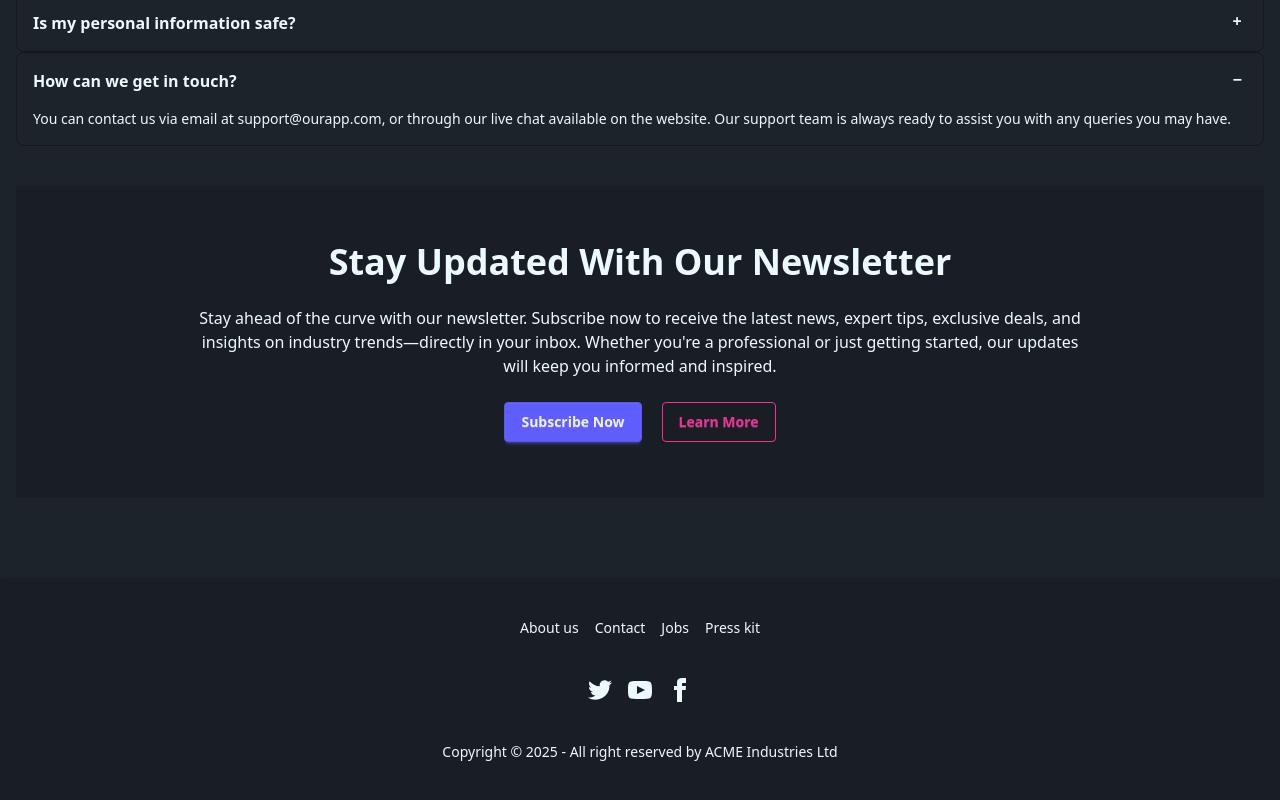
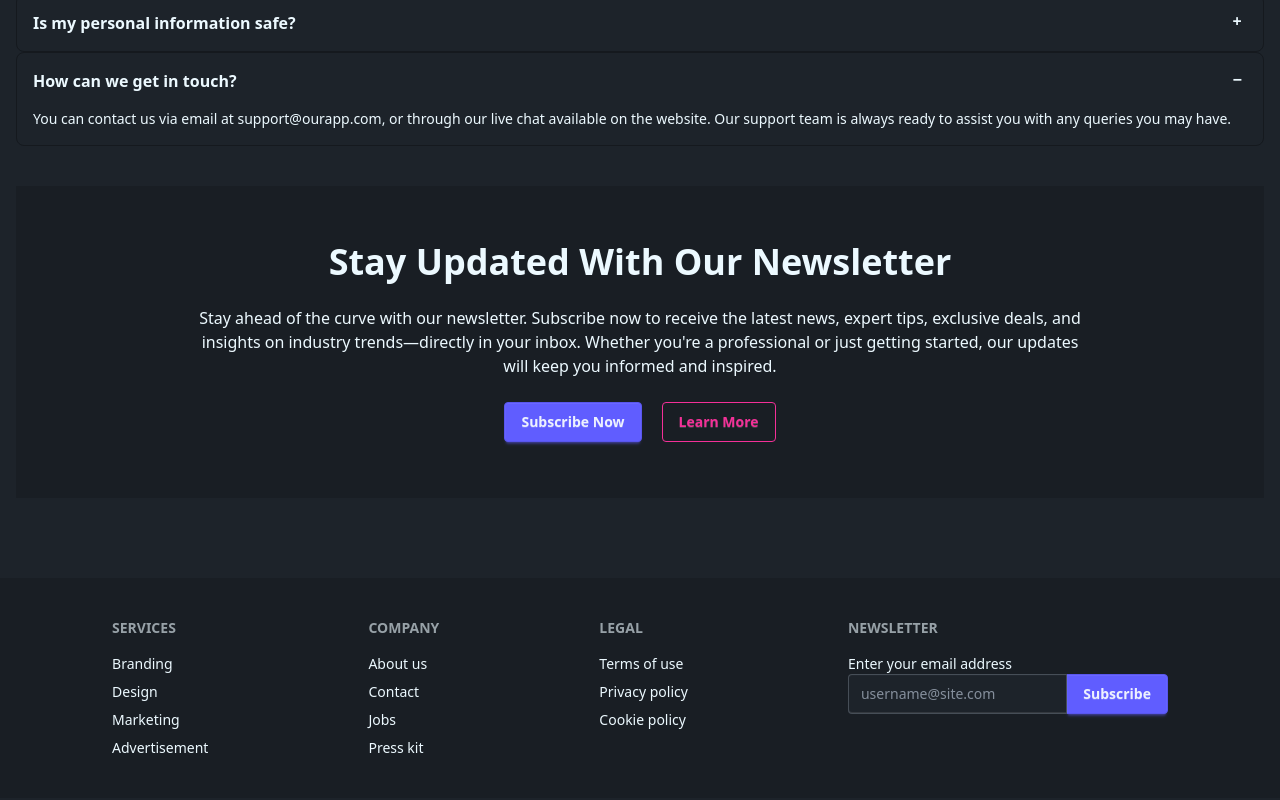
Before and after one commit to rubaiiyat/Nextify-Agency, a React (Vite) app: page / in a window 1280 px wide. Shown: the part 4127-4927 px from the top of the page. Built offline with nearby package versions, Linux system fonts and the light colour scheme.

Commit message:
add footer

```diff
--- a/src/Components/Footer.jsx
+++ b/src/Components/Footer.jsx
@@ -3,56 +3,41 @@ import React from "react";
 const Footer = () => {
   return (
     <div>
-      <footer className="footer footer-horizontal footer-center bg-base-200 text-base-content rounded p-10">
-        <nav className="grid grid-flow-col gap-4">
+      <footer className="footer sm:footer-horizontal bg-base-200 text-base-content p-10 ">
+        <nav className="mx-auto">
+          <h6 className="footer-title">Services</h6>
+          <a className="link link-hover">Branding</a>
+          <a className="link link-hover">Design</a>
+          <a className="link link-hover">Marketing</a>
+          <a className="link link-hover">Advertisement</a>
+        </nav>
+        <nav className="mx-auto">
+          <h6 className="footer-title">Company</h6>
           <a className="link link-hover">About us</a>
           <a className="link link-hover">Contact</a>
           <a className="link link-hover">Jobs</a>
           <a className="link link-hover">Press kit</a>
         </nav>
-        <nav>
-          <div className="grid grid-flow-col gap-4">
-            <a>
-              <svg
-                xmlns="http://www.w3.org/2000/svg"
-                width="24"
-                height="24"
-                viewBox="0 0 24 24"
-                className="fill-current"
-              >
-                <path d="M24 4.557c-.883.392-1.832.656-2.828.775 1.017-.609 1.798-1.574 2.165-2.724-.951.564-2.005.974-3.127 1.195-.897-.957-2.178-1.555-3.594-1.555-3.179 0-5.515 2.966-4.797 6.045-4.091-.205-7.719-2.165-10.148-5.144-1.29 2.213-.669 5.108 1.523 6.574-.806-.026-1.566-.247-2.229-.616-.054 2.281 1.581 4.415 3.949 4.89-.693.188-1.452.232-2.224.084.626 1.956 2.444 3.379 4.6 3.419-2.07 1.623-4.678 2.348-7.29 2.04 2.179 1.397 4.768 2.212 7.548 2.212 9.142 0 14.307-7.721 13.995-14.646.962-.695 1.797-1.562 2.457-2.549z"></path>
-              </svg>
-            </a>
-            <a>
-              <svg
-                xmlns="http://www.w3.org/2000/svg"
-                width="24"
-                height="24"
-                viewBox="0 0 24 24"
-                className="fill-current"
-              >
-                <path d="M19.615 3.184c-3.604-.246-11.631-.245-15.23 0-3.897.266-4.356 2.62-4.385 8.816.029 6.185.484 8.549 4.385 8.816 3.6.245 11.626.246 15.23 0 3.897-.266 4.356-2.62 4.385-8.816-.029-6.185-.484-8.549-4.385-8.816zm-10.615 12.816v-8l8 3.993-8 4.007z"></path>
-              </svg>
-            </a>
-            <a>
-              <svg
-                xmlns="http://www.w3.org/2000/svg"
-                width="24"
-                height="24"
-                viewBox="0 0 24 24"
-                className="fill-current"
-              >
-                <path d="M9 8h-3v4h3v12h5v-12h3.642l.358-4h-4v-1.667c0-.955.192-1.333 1.115-1.333h2.885v-5h-3.808c-3.596 0-5.192 1.583-5.192 4.615v3.385z"></path>
-              </svg>
-            </a>
-          </div>
+        <nav className="mx-auto">
+          <h6 className="footer-title">Legal</h6>
+          <a className="link link-hover">Terms of use</a>
+          <a className="link link-hover">Privacy policy</a>
+          <a className="link link-hover">Cookie policy</a>
         </nav>
-        <aside>
-          <p>
-            Copyright © {new Date().getFullYear()} - All right reserved by ACME
-            Industries Ltd
-          </p>
-        </aside>
+        <form className="mx-auto">
+          <h6 className="footer-title">Newsletter</h6>
+          <fieldset className="w-80">
+            <label>Enter your email address</label>
+            <div className="join">
+              <input
+                type="text"
+                placeholder="username@site.com"
+                className="input input-bordered join-item"
+              />
+              <button className="btn btn-primary join-item">Subscribe</button>
+            </div>
+          </fieldset>
+        </form>
       </footer>
     </div>
   );
```
